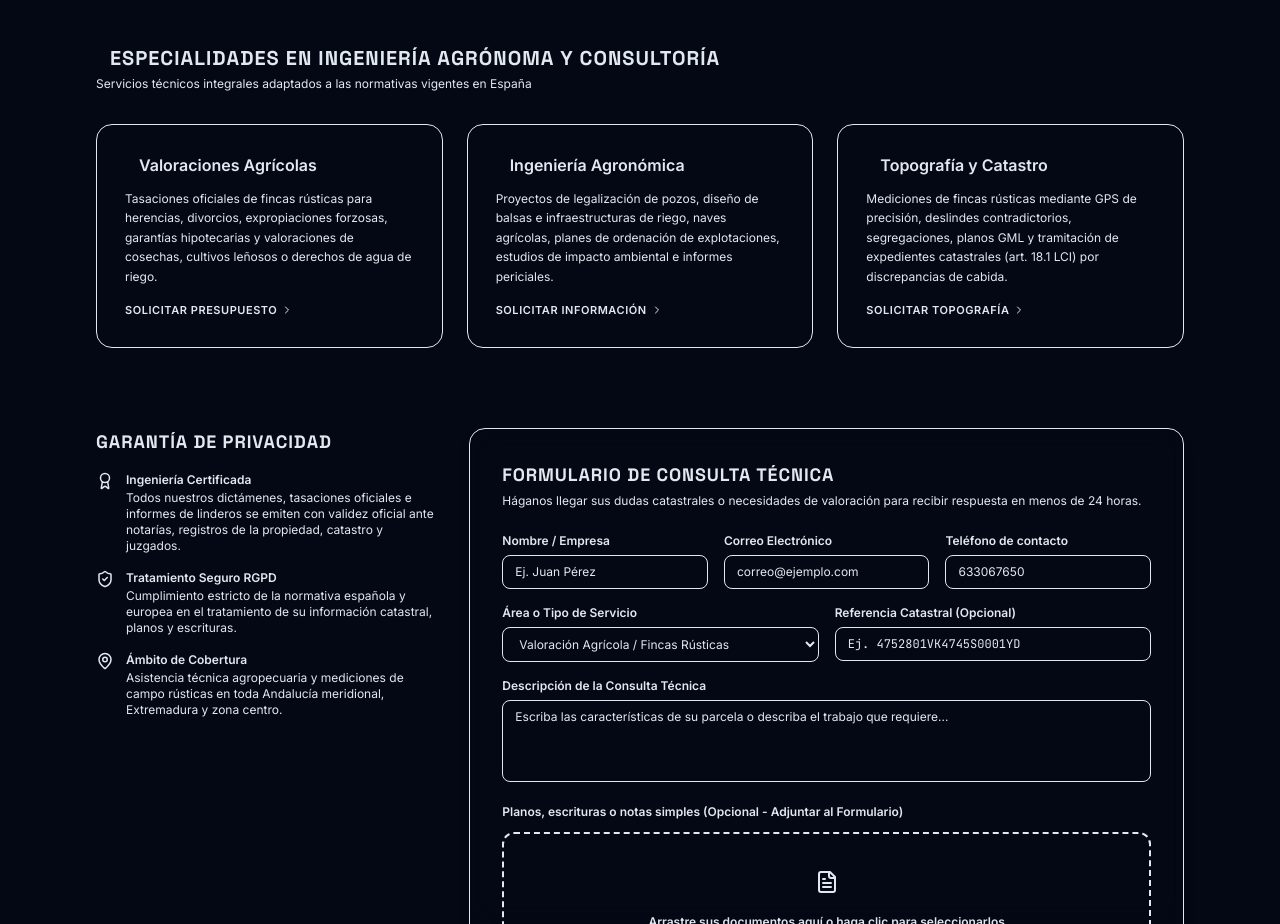
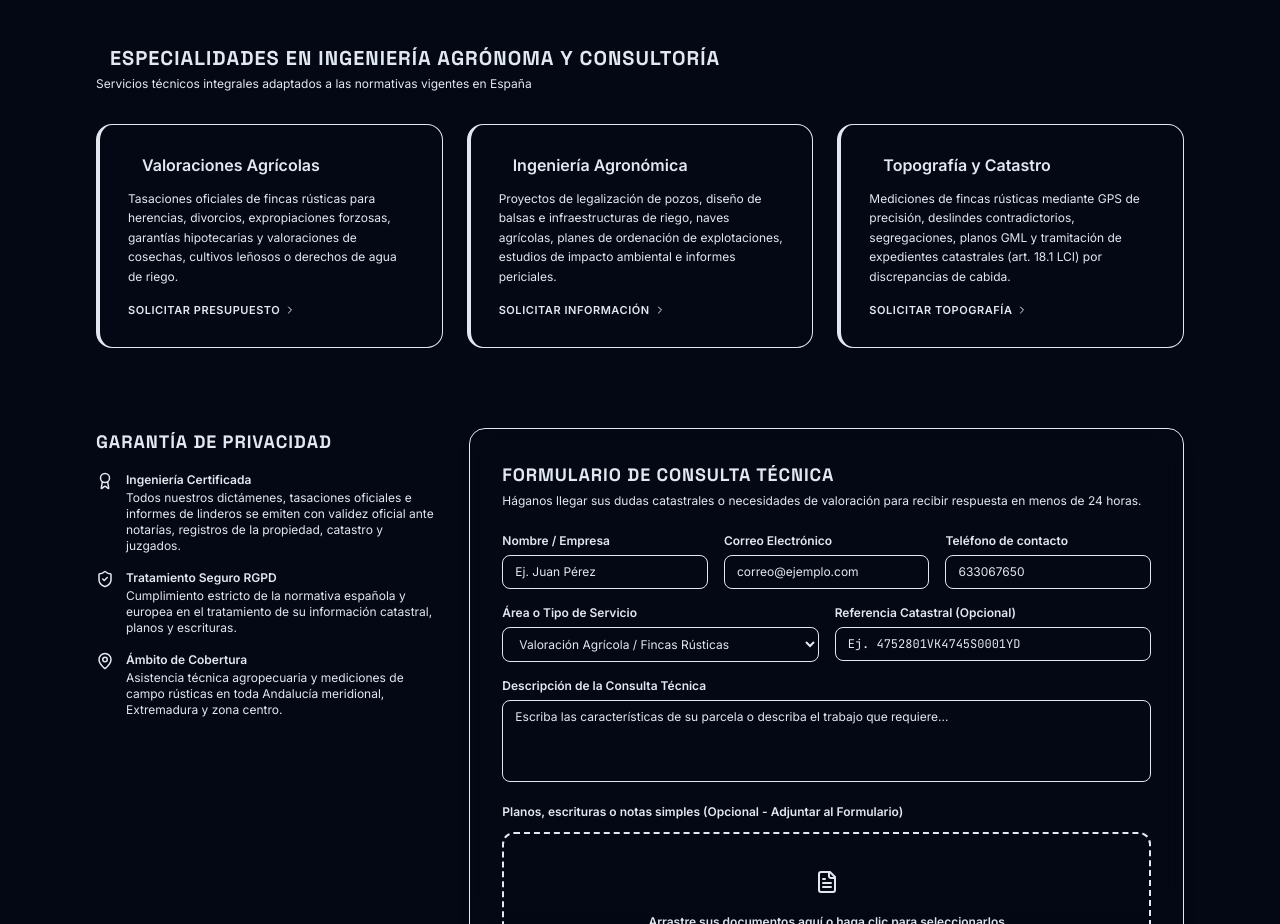
Before and after one commit to manuelalcalavilchez/Geotasia, a React (Vite) app: page / in a window 1280 px wide. Shown: the part 1020-1944 px from the top of the page. Built offline with nearby package versions, Linux system fonts and the light colour scheme.

Commit message:
style: títulos de tarjetas en dorado y borde lateral en servicios

```diff
--- a/src/App.tsx
+++ b/src/App.tsx
@@ -960,7 +960,7 @@ export default function App() {
             {/* SERVICE CARD 1 */}
             <div
               onClick={() => prefillService('Valoración Agrícola', 'Hola Jorge, solicito información y presupuesto detallado para la tasación oficial de una finca rústica o valoración de cultivo.')}
-              className="p-7 bg-gradient-to-b from-theme-bg-card to-theme-bg-root/60 border border-theme-border-card/30 rounded-2xl hover:border-theme-accent/60 hover:shadow-xl hover:shadow-theme-accent/10 transition-all cursor-pointer group text-left animate-fade-in"
+              className="p-7 bg-gradient-to-br from-theme-bg-card via-theme-bg-card to-theme-bg-root/80 border-l-4 border-l-theme-accent/60 border border-theme-border-card/20 rounded-2xl hover:border-l-theme-accent hover:shadow-xl hover:shadow-theme-accent/15 transition-all cursor-pointer group text-left animate-fade-in"
             >
               <h3 className="text-base font-semibold text-theme-text group-hover:text-theme-accent transition-colors flex items-center gap-2">
                 <span className="h-1.5 w-1.5 bg-theme-accent rounded-full"></span>
@@ -977,7 +977,7 @@ export default function App() {
             {/* SERVICE CARD 2 */}
             <div
               onClick={() => prefillService('Ingeniería Agrícola', 'Hola Jorge, necesito consultarte sobre un proyecto técnico de ingeniería agrícola (pozos, balsas de riego o naves).')}
-              className="p-7 bg-gradient-to-b from-theme-bg-card to-theme-bg-root/60 border border-theme-border-card/30 rounded-2xl hover:border-theme-accent/60 hover:shadow-xl hover:shadow-theme-accent/10 transition-all cursor-pointer group text-left animate-fade-in"
+              className="p-7 bg-gradient-to-br from-theme-bg-card via-theme-bg-card to-theme-bg-root/80 border-l-4 border-l-theme-accent/60 border border-theme-border-card/20 rounded-2xl hover:border-l-theme-accent hover:shadow-xl hover:shadow-theme-accent/15 transition-all cursor-pointer group text-left animate-fade-in"
             >
               <h3 className="text-base font-semibold text-theme-text group-hover:text-theme-accent transition-colors flex items-center gap-2">
                 <span className="h-1.5 w-1.5 bg-theme-accent rounded-full"></span>
@@ -994,7 +994,7 @@ export default function App() {
             {/* SERVICE CARD 3 */}
             <div
               onClick={() => prefillService('Topografía y Catastro', 'Hola Jorge, necesito realizar un levantamiento topográfico, deslinde o subsanación de discrepancias catastrales.')}
-              className="p-7 bg-gradient-to-b from-theme-bg-card to-theme-bg-root/60 border border-theme-border-card/30 rounded-2xl hover:border-theme-accent/60 hover:shadow-xl hover:shadow-theme-accent/10 transition-all cursor-pointer group text-left animate-fade-in"
+              className="p-7 bg-gradient-to-br from-theme-bg-card via-theme-bg-card to-theme-bg-root/80 border-l-4 border-l-theme-accent/60 border border-theme-border-card/20 rounded-2xl hover:border-l-theme-accent hover:shadow-xl hover:shadow-theme-accent/15 transition-all cursor-pointer group text-left animate-fade-in"
             >
               <h3 className="text-base font-semibold text-theme-text group-hover:text-theme-accent transition-colors flex items-center gap-2">
                 <span className="h-1.5 w-1.5 bg-theme-accent rounded-full"></span>
```
